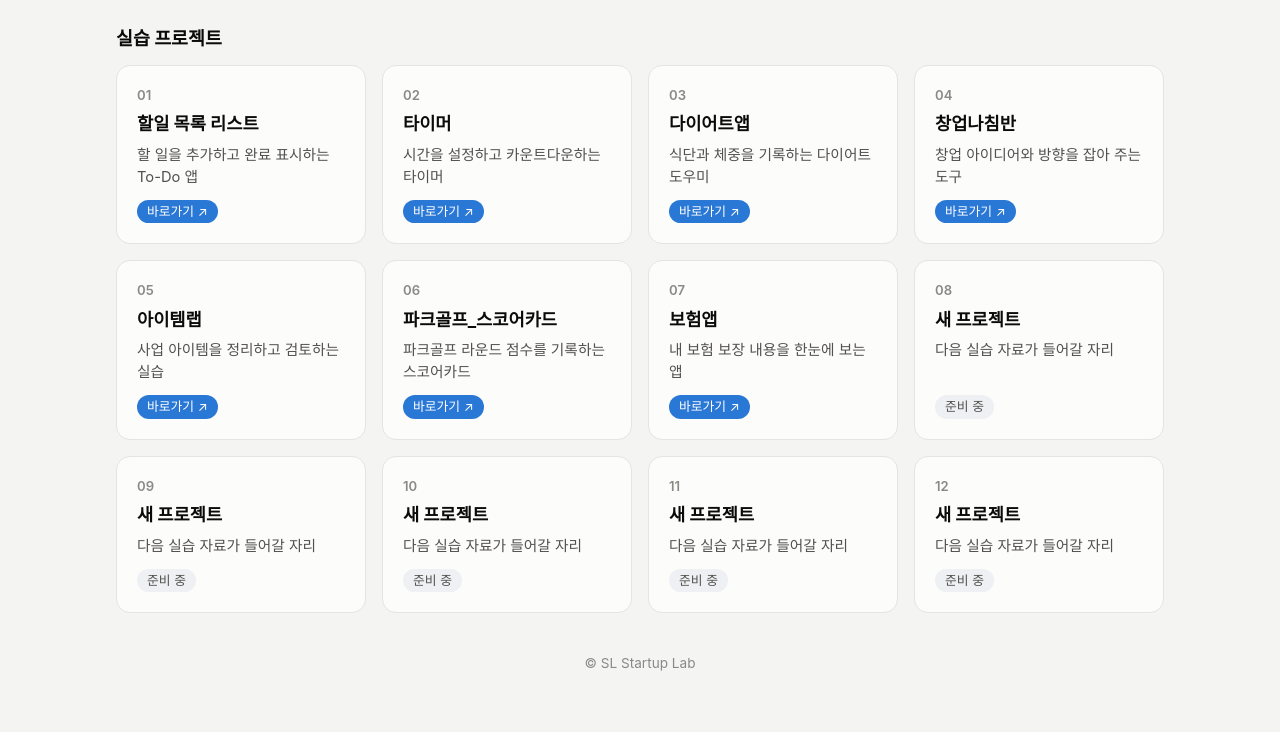
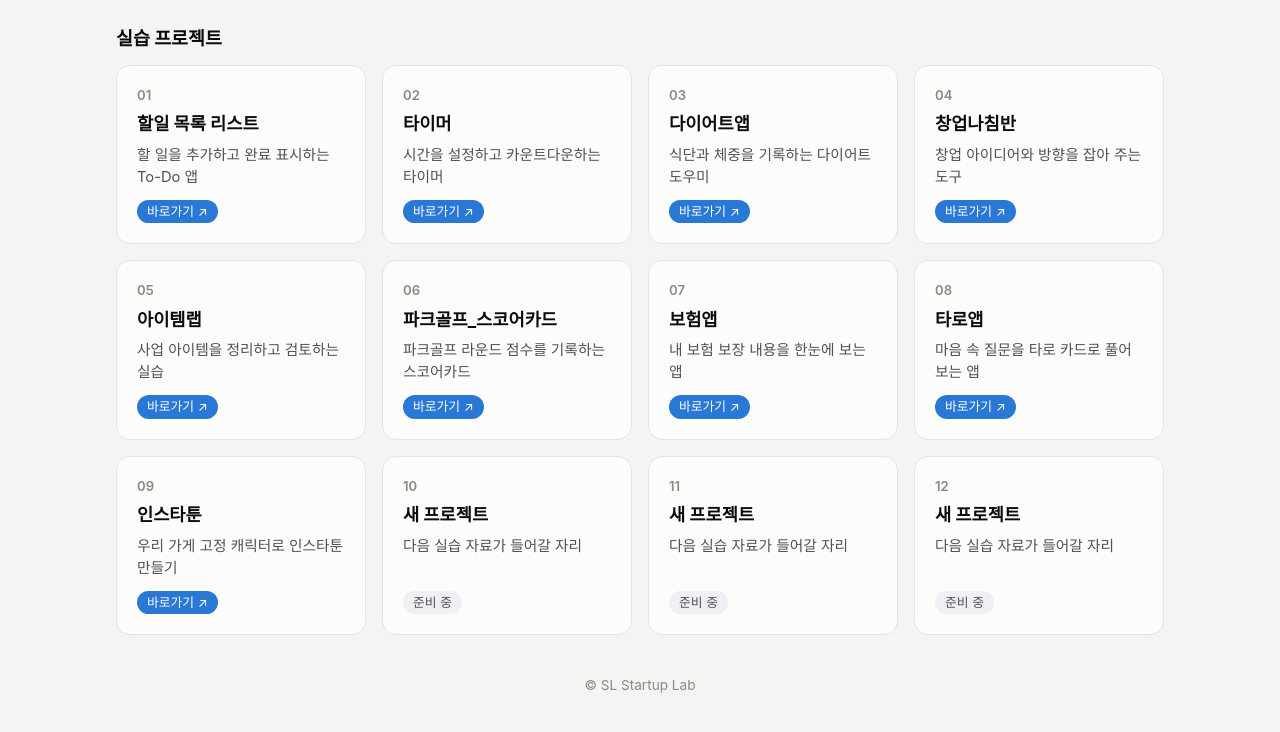
Before and after one commit to sl-startup-lab/sl-startup-lab.github.io, a plain HTML site: page index.html in a window 1280 px wide. Shown: the part 974-1706 px from the top of the page. Drawn offline with nearby package versions, Linux system fonts and the light colour scheme.

Commit message:
Link cards 08 (tarot) and 09 (insta-toon)
Co-Authored-By: Claude Opus 5.5 <noreply@anthropic.com>

```diff
--- a/index.html
+++ b/index.html
@@ -274,20 +274,20 @@
       </a>
     </li>
     <li>
-      <div class="card disabled" aria-disabled="true">
+      <a class="card" href="https://arcane-wisdom-app.lovable.app" target="_blank" rel="noopener">
         <span class="num">08</span>
-        <h3>새 프로젝트</h3>
-        <p>다음 실습 자료가 들어갈 자리</p>
-        <span class="badge">준비 중</span>
-      </div>
+        <h3>타로앱</h3>
+        <p>마음 속 질문을 타로 카드로 풀어 보는 앱</p>
+        <span class="badge live">바로가기 ↗</span>
+      </a>
     </li>
     <li>
-      <div class="card disabled" aria-disabled="true">
+      <a class="card" href="https://insta-toon-maker.lovable.app" target="_blank" rel="noopener">
         <span class="num">09</span>
-        <h3>새 프로젝트</h3>
-        <p>다음 실습 자료가 들어갈 자리</p>
-        <span class="badge">준비 중</span>
-      </div>
+        <h3>인스타툰</h3>
+        <p>우리 가게 고정 캐릭터로 인스타툰 만들기</p>
+        <span class="badge live">바로가기 ↗</span>
+      </a>
     </li>
     <li>
       <div class="card disabled" aria-disabled="true">
@@ -326,7 +326,7 @@
    ===================================================================== */
 const DASHBOARD = {
   stats: [
-    { label: '연결된 프로젝트', value: 7, unit: '/ 12', note: '나머지 5개 준비 중' },
+    { label: '연결된 프로젝트', value: 9, unit: '/ 12', note: '나머지 3개 준비 중' },
     { label: '이번 주 학습 시간', value: 12.5, unit: '시간', note: '지난주보다', change: '+2.0시간' },
     { label: '연속 학습', value: 7, unit: '일', note: '최고 기록 12일' },
     { label: '이번 달 커밋', value: 48, unit: '회', note: '지난달보다', change: '+15회' },
```
